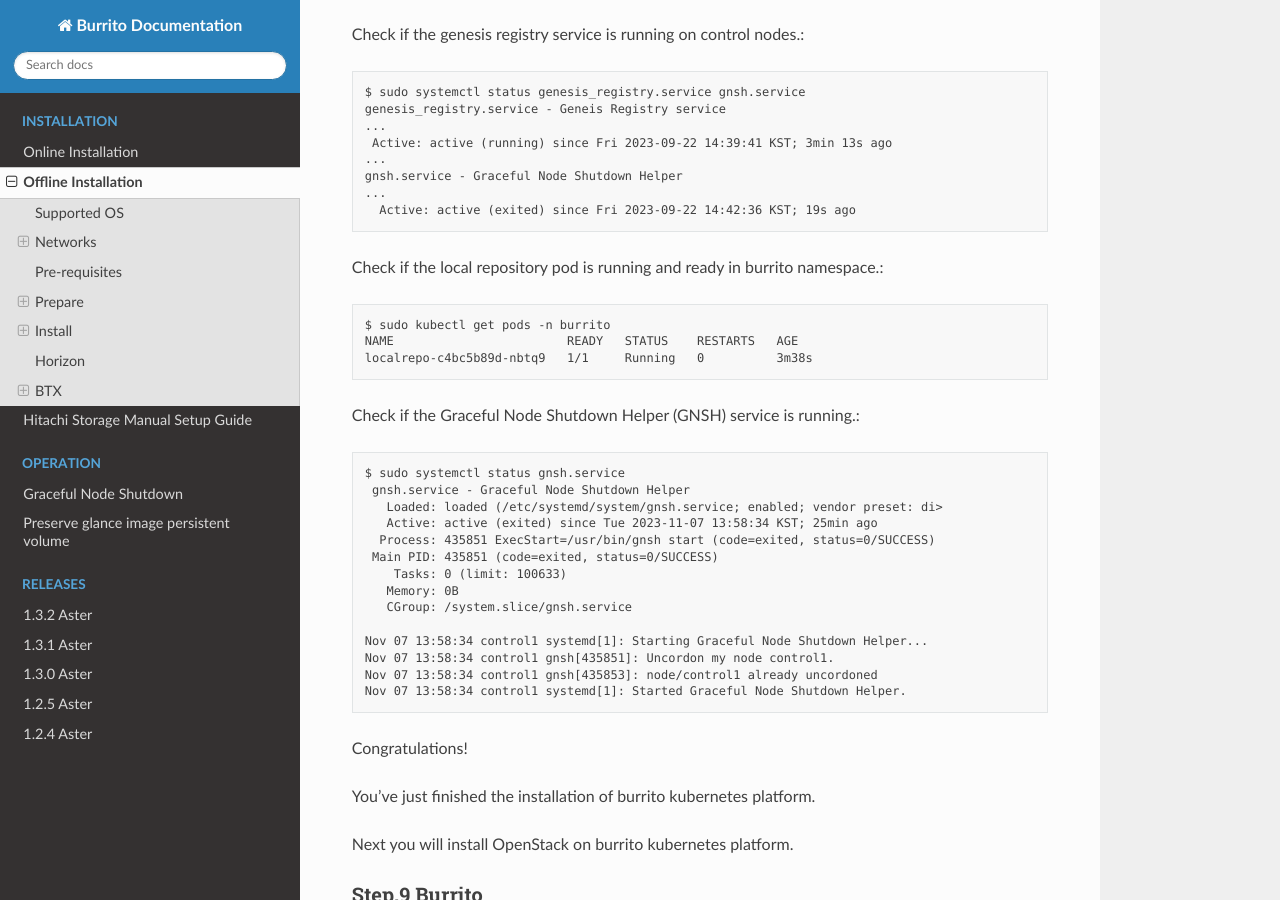
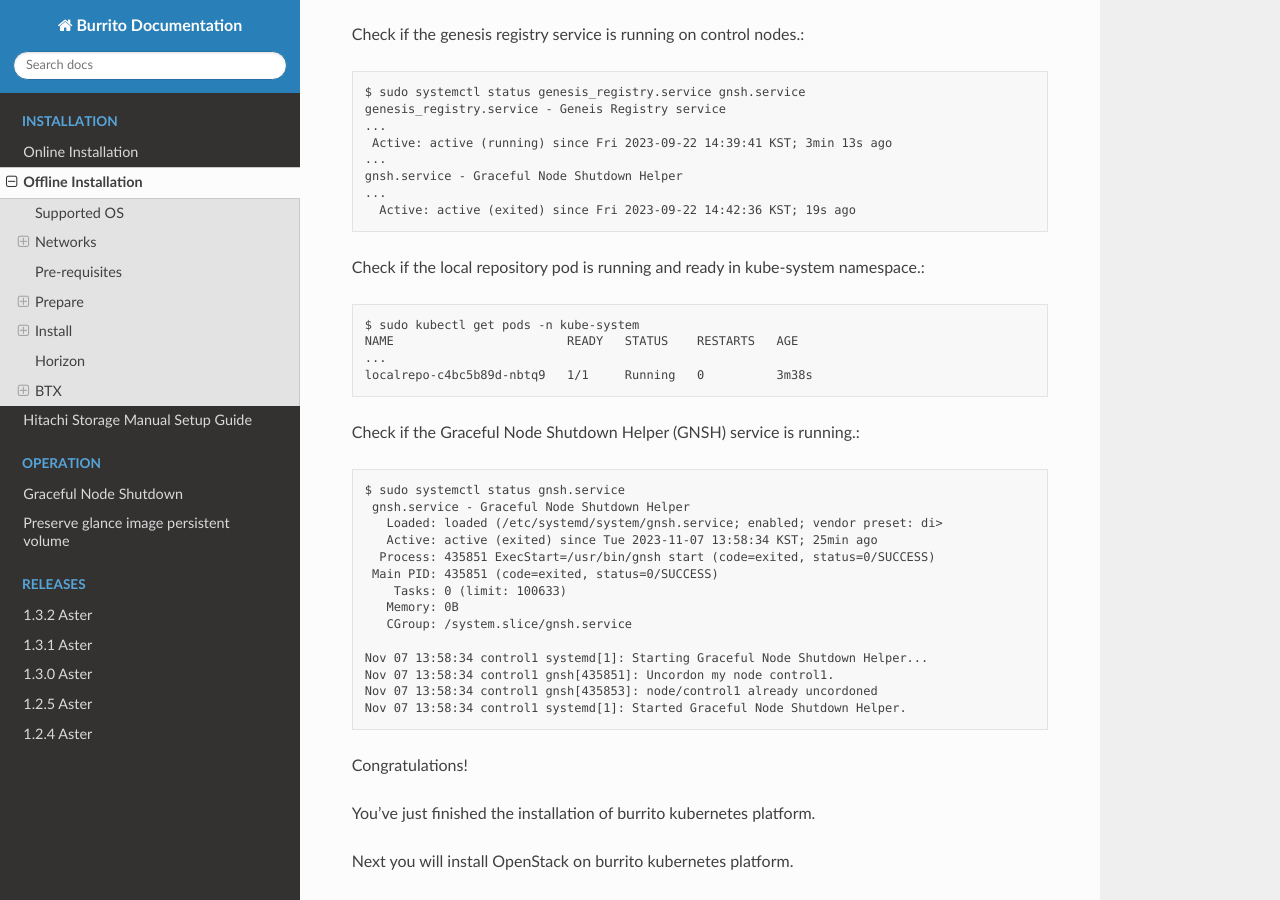
Before and after one commit to iorchard/burrito_docs, a Sphinx documentation site: the page built from source/install/install_offline.rst, in a window 1280 px wide and 900 px high, scrolled down 19456 px. Built offline with Sphinx 7.4.7 and the Read the Docs theme 2.0.0, drawn with Linux system fonts in a browser that asks for light colours; pages that are not in the unit, such as notebooks, are missing from menus.

Commit message:
fix localrepo namespace

```diff
--- a/source/install/install_offline.rst
+++ b/source/install/install_offline.rst
@@ -1154,10 +1154,12 @@
    ...
      Active: active (exited) since Fri 2023-09-22 14:42:36 KST; 19s ago
 
-Check if the local repository pod is running and ready in burrito namespace.::
+Check if the local repository pod is running and ready
+in kube-system namespace.::
 
-   $ sudo kubectl get pods -n burrito
+   $ sudo kubectl get pods -n kube-system
    NAME                        READY   STATUS    RESTARTS   AGE
+   ...
    localrepo-c4bc5b89d-nbtq9   1/1     Running   0          3m38s
 
 Check if the Graceful Node Shutdown Helper (GNSH) service is running.::
```
